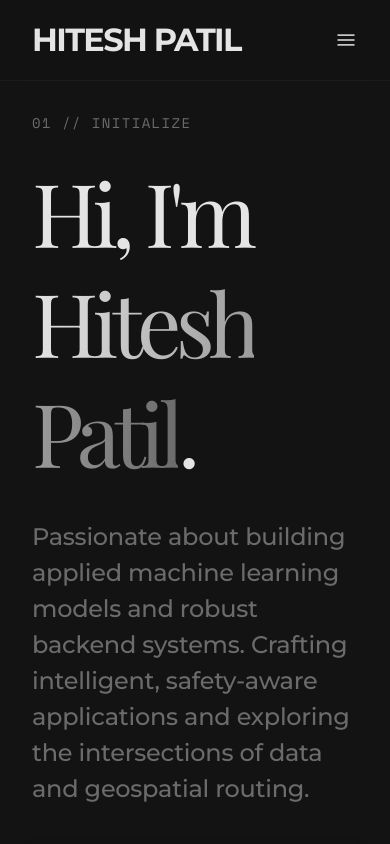
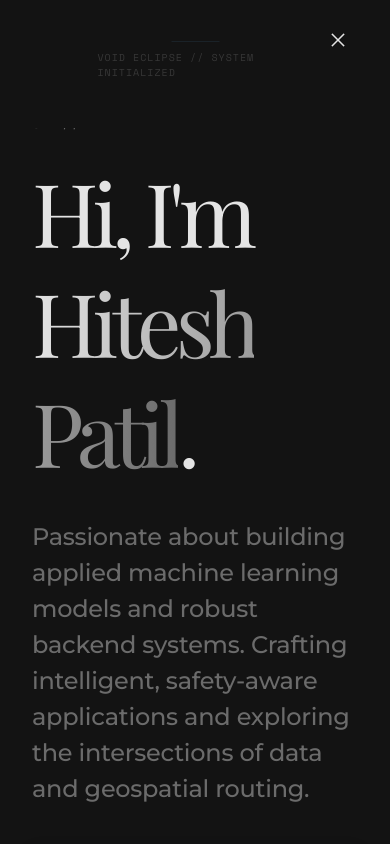
Before and after one commit to TheGoodDevil00/personal-portfolio, a Next.js app: page / in a window 390 px wide. Both pictures are taken after a click on the button "menu". Shown: the top 844 px of the page. Built offline with nearby package versions, Linux system fonts and the light colour scheme; a web font is replaced by a local one.

Commit message:
hamburger v1 for mobile

```diff
--- a/components/TopNavBar.tsx
+++ b/components/TopNavBar.tsx
@@ -1,10 +1,30 @@
 'use client'
 
+import { useState, useEffect } from 'react'
 import Link from 'next/link'
 import { usePathname } from 'next/navigation'
+import { motion, AnimatePresence } from 'motion/react'
 
 export function TopNavBar() {
   const pathname = usePathname()
+  const [isMenuOpen, setIsMenuOpen] = useState(false)
+
+  // Close menu when route changes
+  useEffect(() => {
+    setIsMenuOpen(false)
+  }, [pathname])
+
+  // Prevent scrolling when menu is open
+  useEffect(() => {
+    if (isMenuOpen) {
+      document.body.style.overflow = 'hidden'
+    } else {
+      document.body.style.overflow = 'unset'
+    }
+    return () => {
+      document.body.style.overflow = 'unset'
+    }
+  }, [isMenuOpen])
 
   const navItems = [
     { name: 'Home', path: '/' },
@@ -42,10 +62,71 @@
             </button>
           </a>
         </div>
-        <button className="md:hidden flex items-center text-silver-mist">
-          <span className="material-symbols-outlined text-3xl">menu</span>
+        <button
+          onClick={() => setIsMenuOpen(!isMenuOpen)}
+          className="md:hidden flex items-center text-silver-mist z-[110] relative p-2"
+          aria-label="Toggle Menu"
+        >
+          <span className="material-symbols-outlined text-3xl">
+            {isMenuOpen ? 'close' : 'menu'}
+          </span>
         </button>
       </div>
+
+      {/* Mobile Menu Overlay */}
+      <AnimatePresence>
+        {isMenuOpen && (
+          <motion.div
+            initial={{ opacity: 0, y: '-100%' }}
+            animate={{ opacity: 1, y: 0 }}
+            exit={{ opacity: 0, y: '-100%' }}
+            transition={{ type: 'spring', damping: 30, stiffness: 300 }}
+            className="fixed inset-0 z-[100] bg-background md:hidden flex flex-col items-center pt-32 gap-12 overflow-y-auto"
+          >
+            <div className="flex flex-col items-center gap-8">
+              {navItems.map((item, index) => {
+                const isActive = pathname === item.path
+                return (
+                  <motion.div
+                    key={item.path}
+                    initial={{ opacity: 0, y: 20 }}
+                    animate={{ opacity: 1, y: 0 }}
+                    transition={{ delay: index * 0.1 }}
+                  >
+                    <Link
+                      href={item.path}
+                      className={isActive
+                        ? "text-primary text-4xl font-display font-bold"
+                        : "text-slate-hint text-4xl font-display font-medium hover:text-silver-mist transition-colors"}
+                    >
+                      {item.name}
+                    </Link>
+                  </motion.div>
+                )
+              })}
+            </div>
+
+            <motion.div
+              initial={{ opacity: 0, y: 20 }}
+              animate={{ opacity: 1, y: 0 }}
+              transition={{ delay: 0.4 }}
+              className="mt-8"
+            >
+              <a href="/Hitesh_Patil_Resume.pdf" download="Hitesh_Patil_Resume.pdf">
+                <button className="px-10 py-4 bg-transparent border border-primary text-primary font-heading-sm text-heading-sm rounded-lg hover:border-silver-mist hover:text-silver-mist transition-colors">
+                  Download Resume
+                </button>
+              </a>
+            </motion.div>
+
+            {/* Architectural visual detail in mobile menu */}
+            <div className="absolute bottom-12 left-1/2 -translate-x-1/2 flex flex-col items-center gap-2">
+              <div className="w-12 h-px bg-primary-container/30"></div>
+              <span className="font-label-mono text-[10px] text-slate-hint/40 uppercase tracking-widest">Void Eclipse // System initialized</span>
+            </div>
+          </motion.div>
+        )}
+      </AnimatePresence>
     </nav>
   )
 }
```
